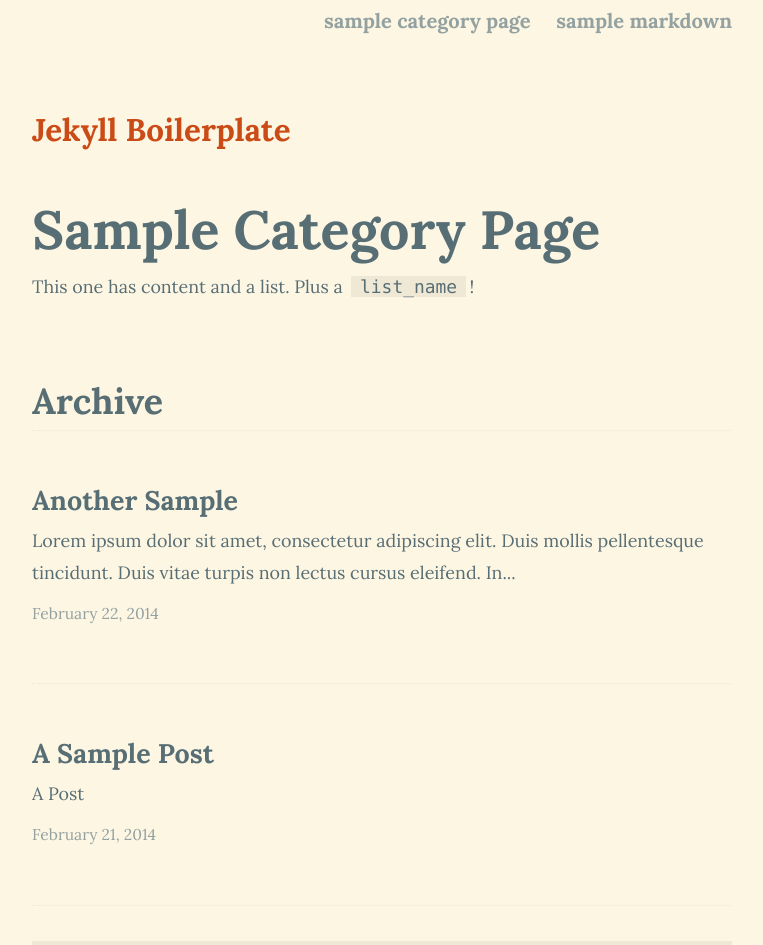
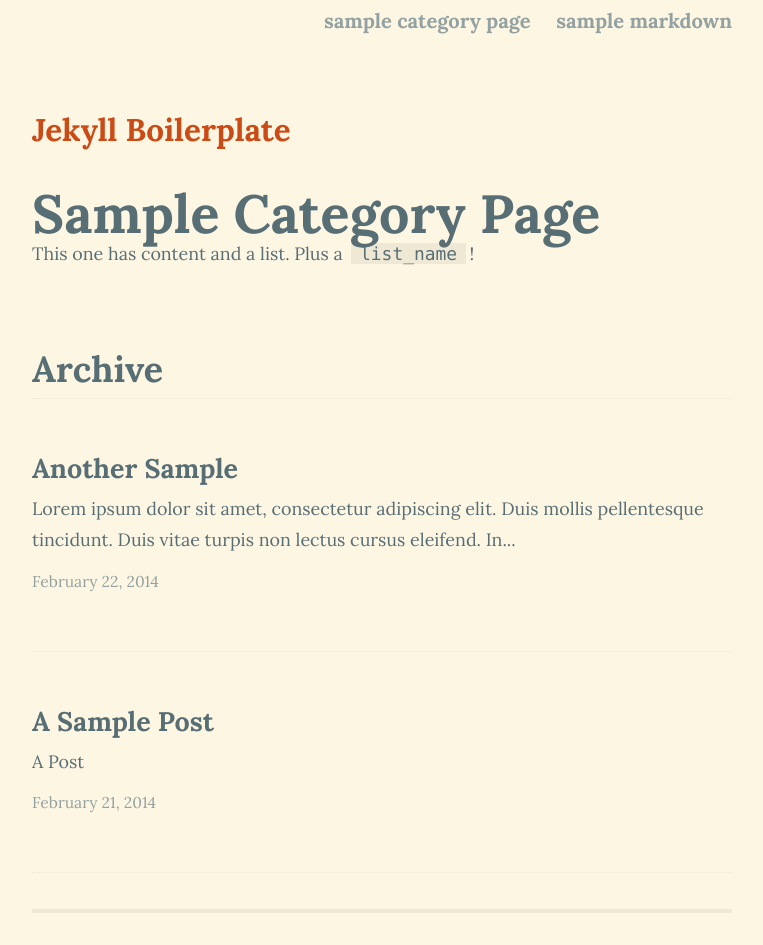
Before and after one commit to michaelgruber/jekyll-boilerplate, a Jekyll site: the page built from sample_category_page.md, in a window 1280 px wide. Shown: the whole page, without its empty margins (258-1021 px from the left). Built offline with Jekyll 4.4.1, drawn with Linux system fonts in a browser that asks for light colours; Markdown is read by kramdown in place of the engine named in the settings; after the commit the page ends 913 px from its top, so only the background shows below that.

Commit message:
decrease lineheight on post header

```diff
--- a/_assets/sass/main.scss
+++ b/_assets/sass/main.scss
@@ -133,6 +133,7 @@ footer {
 .post-header, .page-header {
   .post-title, .page-title {
     margin: 0;
+    line-height: 100%;
     @include font-size(4.8);
   }
 
--- a/css/main.css
+++ b/css/main.css
@@ -72,6 +72,7 @@ footer {
 
 .post-header .post-title, .post-header .page-title, .page-header .post-title, .page-header .page-title {
   margin: 0;
+  line-height: 100%;
   font-size: 48px;
   font-size: 4.8rem; }
 .post-header .post-subtitle, .page-header .post-subtitle {
```
